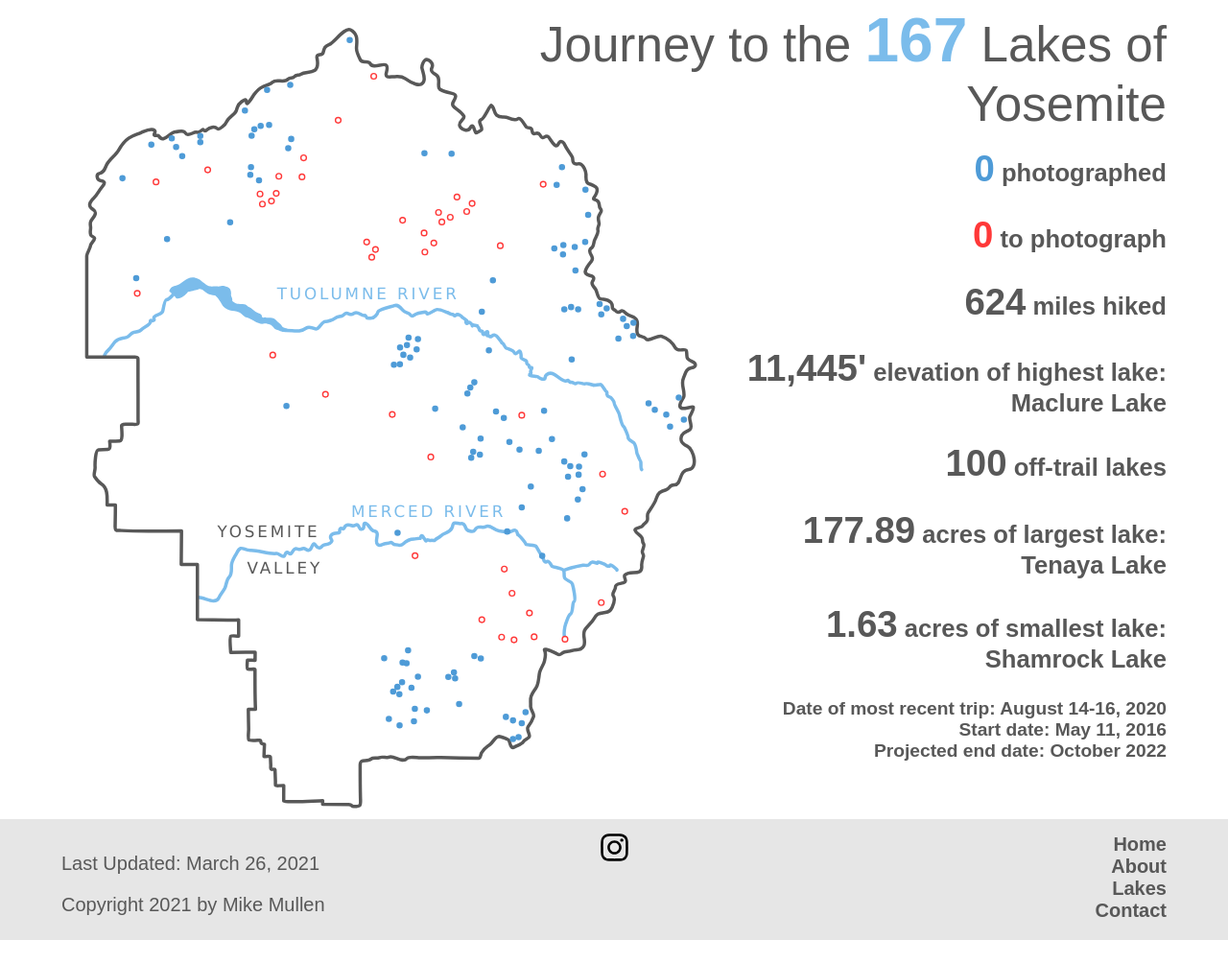
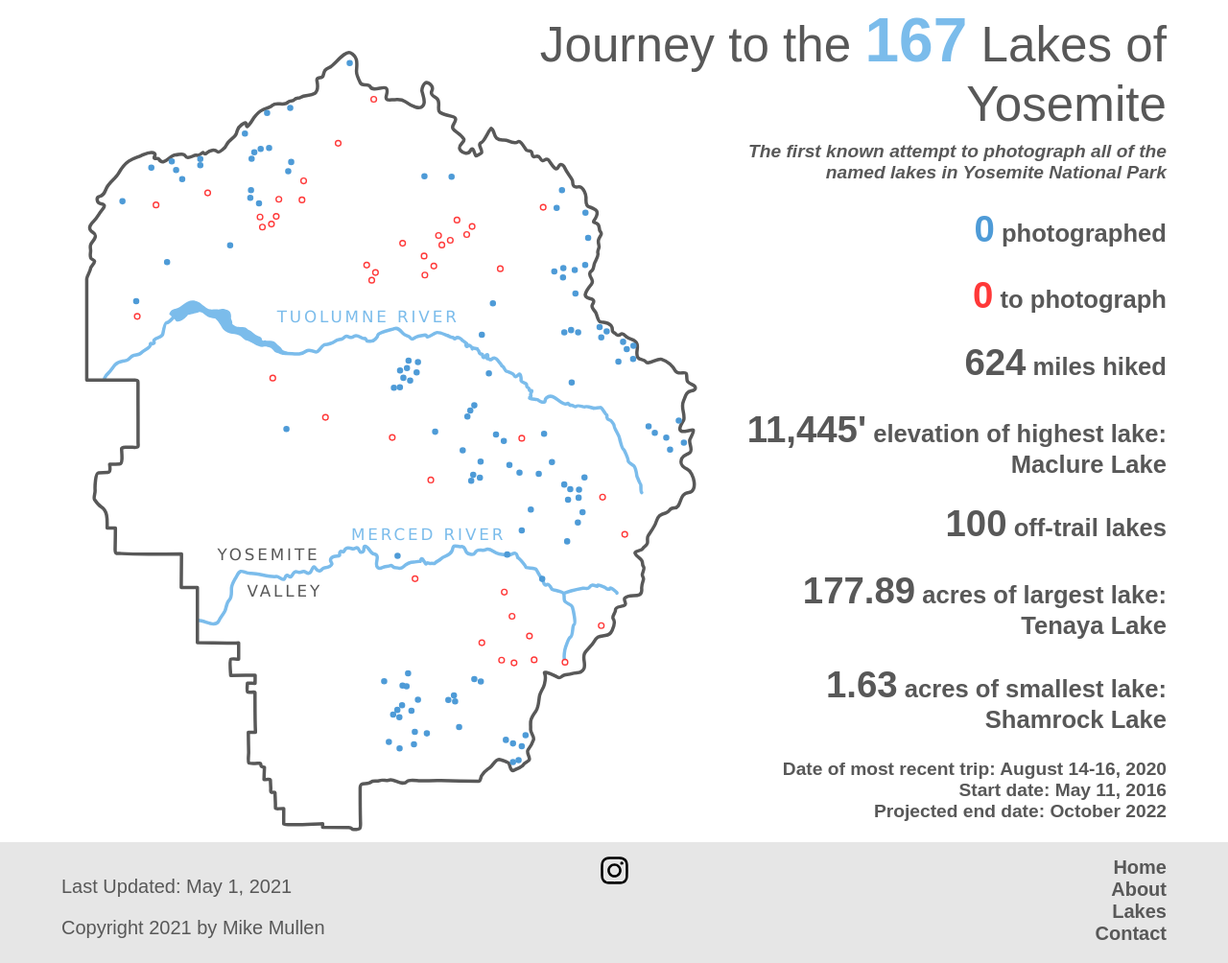
Before and after one commit to mikemullen/lakesofyosemite, a Django app: page / in a window 1280 px wide. Shown: the part 48-1052 px from the top of the page at 96% size. Before the commit the page ends 1028 px from the top, so only its background shows below. Run offline with Django 3.2, Linux system fonts and the light colour scheme; data that the repository does not hold is empty; some web fonts are replaced.

Commit message:
add tagline

```diff
--- a/lakes/templates/about.html
+++ b/lakes/templates/about.html
@@ -3,7 +3,7 @@
 {% block content %}
 <div class="textpage">
 	<h1>Greetings</h1>
-	<p>My name is Mike Mullen, and I thank you for stopping by. If you haven’t yet, take some time to explore the <a href="{% url 'lakes_lists' %}">Lakes of Yosemite</a>. Below you will find more information about me, and this project. My hope for this humble website is to share some of the joy, peace and grandeur of one of our most iconic wildernesses. I encourage you to let your pace slow, maybe stop a while at a lake of your liking, and soak in a moment of mountain air.</p>
+	<p>My name is Mike Mullen, and I thank you for stopping by. If you haven’t yet, take some time to explore the <a href="{% url 'lakes_lists' %}">Lakes of Yosemite</a>. Below you will find more information about me, and this project, which I believe to be the first known attempt to photograph all of the 167 named lakes in Yosemite National Park. My hope for this humble website is to share some of the joy, peace and grandeur of one of our most iconic wildernesses. I encourage you to let your pace slow, maybe stop a while at a lake of your liking, and soak in a moment of mountain air.</p>
 	<img src="{% static 'images/welcome.jpg' %}" alt="View of the Little Yosemite Valley and Mt Clark in the distance">
 	<p class="imgcaption">Admiring the Little Yosemite Valley, after visiting nearby <a href="/lakes/lost-lake/">Lost Lake</a>. My first hike in Yosemite while working on this project, May 11, 2016.</p>
 	<h2>About Yosemite</h2>
--- a/lakes/templates/base.html
+++ b/lakes/templates/base.html
@@ -23,7 +23,7 @@
 	<div class="bottombar">
 		<footer>
 			<div class="footdate">
-				<p>Last Updated: March 26, 2021</p>
+				<p>Last Updated: May 1, 2021</p>
 				<p>Copyright 2021 by Mike Mullen</p>
 			</div>
 			<div class="footsocial"><a href="https://www.instagram.com/lakesofyosemite/" target="_blank"><img src="{% static 'images/Instagram.svg' %}" alt="Link to Lakes of Yosemite Instagram"></a></div>
--- a/lakes/templates/home.html
+++ b/lakes/templates/home.html
@@ -292,6 +292,7 @@
 	</div>
 	<div class="mapsidebarright">
 			<h1 class="introline">Journey to the <a href="{% url 'lakes_lists' %}"><span class="bigblue">167</span></a> Lakes of Yosemite</h1>
+			<p class="tagline">The first known attempt to photograph all of the named lakes in Yosemite National Park</p>
 		<p><span class="big visited">{{ photographedlakes }}</span> photographed</p>
 		<p><span class="big unvisited">{{ tophotographlakes }}</span> to photograph</p>
 		<p><span class="big">624</span> miles hiked</p>
--- a/static/style.css
+++ b/static/style.css
@@ -52,7 +52,10 @@ a:hover {
 	border-bottom: 1px solid #e6e6e6;
 }
 
-
+.tagline {
+	font-size: 1.5vw;
+	font-style: italic;
+}
 
 header {
 	width: 90%;
@@ -143,6 +146,7 @@ header {
 .fullmapimg {
 	grid-column: 1 / 4;
 	grid-row: 1;
+	padding-top: 24px;
 }
 
 /** Article pages**/
```
Also changed, not shown: 1 other file.
